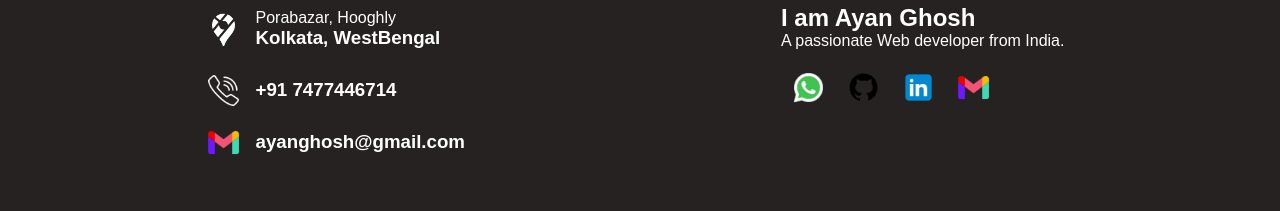
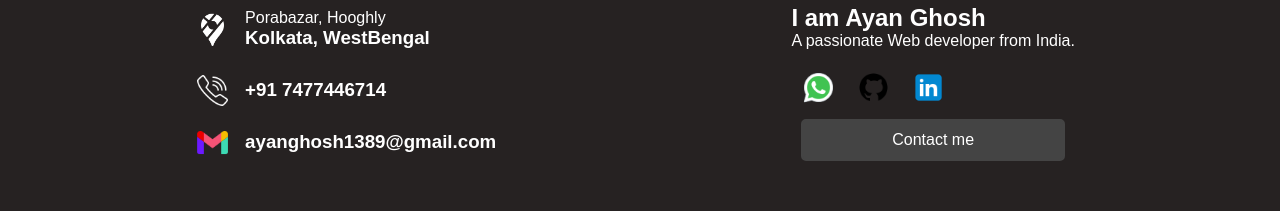
Before and after one commit to ayanonline/reactprotfolio, a React (Vite) app: page /blogs/rdjislove in a window 1280 px wide. Shown: the part 708-919 px from the top of the page. Built offline with nearby package versions, Linux system fonts and the light colour scheme; no server answers; a web font is replaced by a local one.

Commit message:
contact button added in footer

```diff
--- a/src/components/footer/Footer.jsx
+++ b/src/components/footer/Footer.jsx
@@ -1,5 +1,6 @@
 import React from "react";
 import "./Footer.css";
+import { Link } from "react-router-dom";
 import loacationIcon from "../../assets/location.png";
 import callIcon from "../../assets/call.png";
 import gmailIcon from "../../assets/gmail.png";
@@ -26,7 +27,7 @@ function Footer() {
         <div className="inner-left">
           <img src={gmailIcon} alt="an image" className="ficon" />
           <div>
-            <h3>ayanghosh@gmail.com</h3>
+            <h3>ayanghosh1389@gmail.com</h3>
           </div>
         </div>
       </div>
@@ -45,9 +46,9 @@ function Footer() {
           <a href="https://www.linkedin.com/in/ayanonline/">
             <img src={linkedinIcon} alt="an image" className="ficon" />
           </a>
-          <a href="ayanghosh1389@gmail.com">
-            <img src={gmailIcon} alt="an image" className="ficon" />
-          </a>
+          <Link to="/contact-me" className="btn">
+            Contact me
+          </Link>
         </div>
       </div>
     </div>
```
